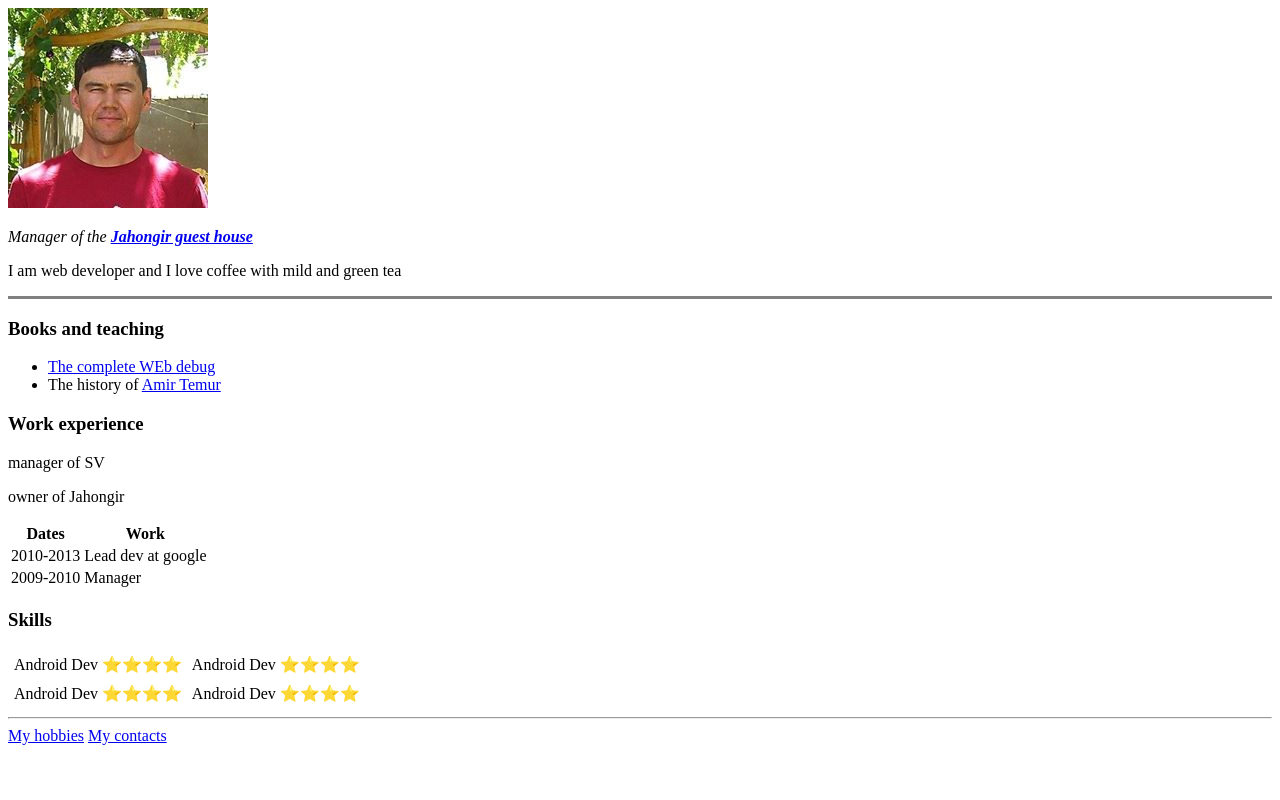
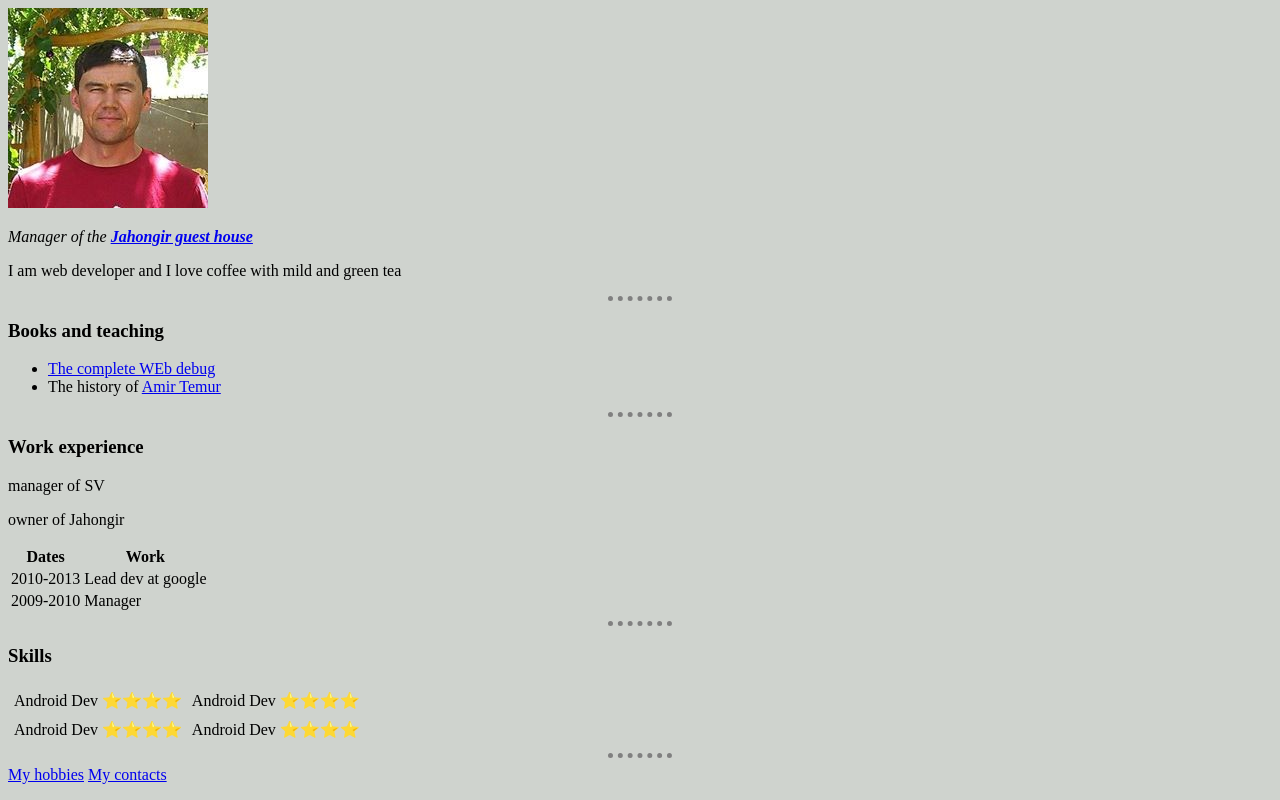
Before and after one commit to odilorg/HTML---personal-site, a plain HTML site: page index.html in a window 1280 px wide. Drawn offline with Linux system fonts and the light colour scheme.

Commit message:
added external css file

```diff
--- /dev/null
+++ b/css/styles.css
@@ -0,0 +1,11 @@
+
+  body {
+    background-color: #cfd3ce;
+  }
+  hr {
+    border-style:   none;
+    border-top-style: dotted;
+    border-color: grey;
+    border-width: 5px;
+    width: 5%;
+  }
--- a/index.html
+++ b/index.html
@@ -3,17 +3,19 @@
   <head>
     <meta charset="utf-8">
     <title>Odiljon Personal site</title>
+    <link rel="stylesheet" href="css/styles.css">
   </head>
   <body>
     <img src="img/odiljon.jpg" alt="Oj">
     <p><em>Manager of the <strong><a href="http://jahongirbandb.com">Jahongir guest house</a></strong></em></p>
     <p>I am web developer and I love coffee with mild and green tea</p>
-    <hr size="3" noshade>
+    <hr>
     <h3>Books and teaching</h3>
     <ul>
       <li><a href="#">The complete WEb debug</a></li>
       <li>The history of <a href="#">Amir Temur</a></li>
     </ul>
+    <hr>
     <h3>Work experience</h3>
     <p>manager of SV</p>
     <p>owner of Jahongir</p>
@@ -35,6 +37,7 @@
       </tr>
     </tbody>
   </table>
+  <hr>
   <h3>Skills</h3>
 <table>
   <tr>
```
